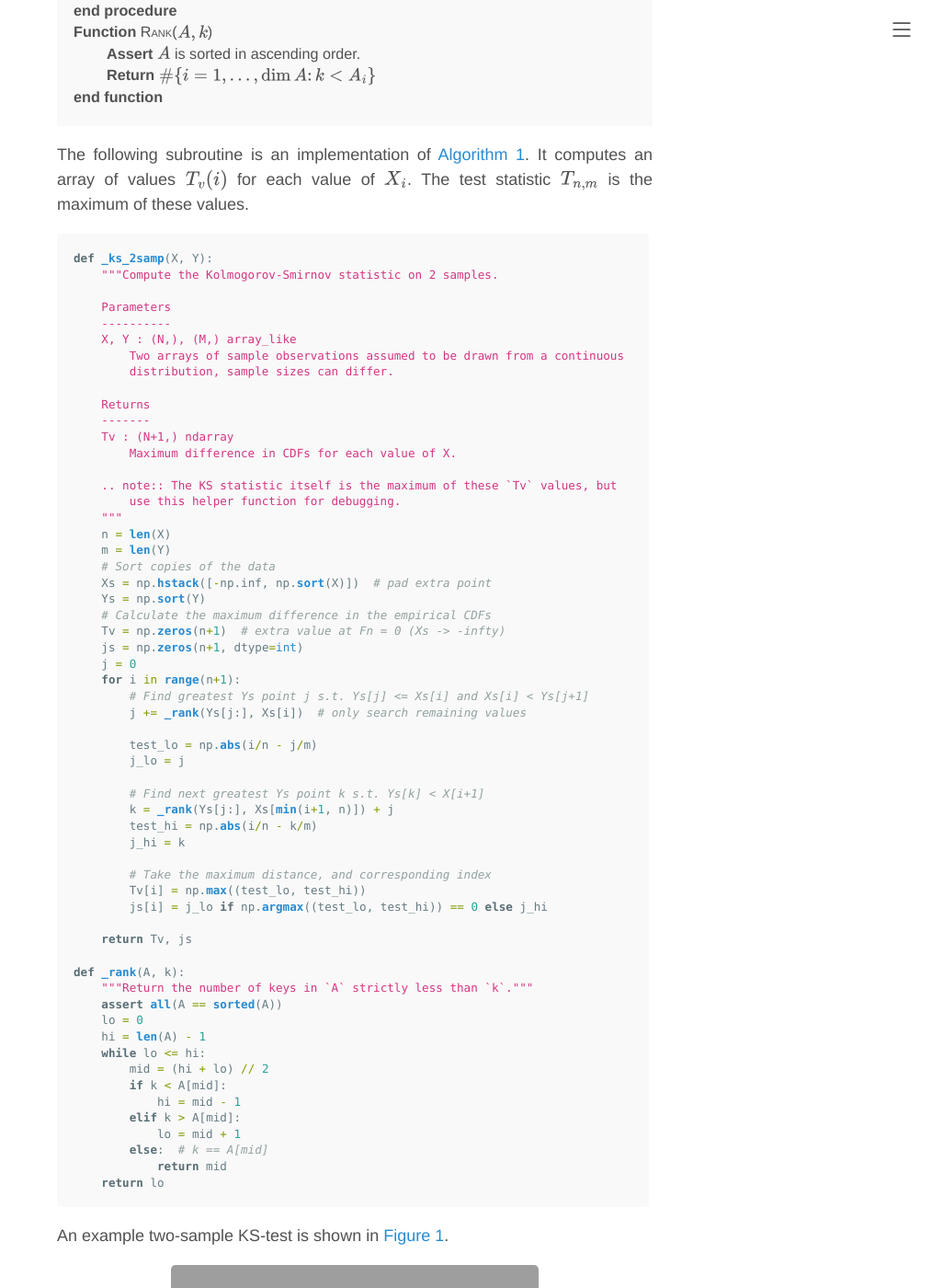
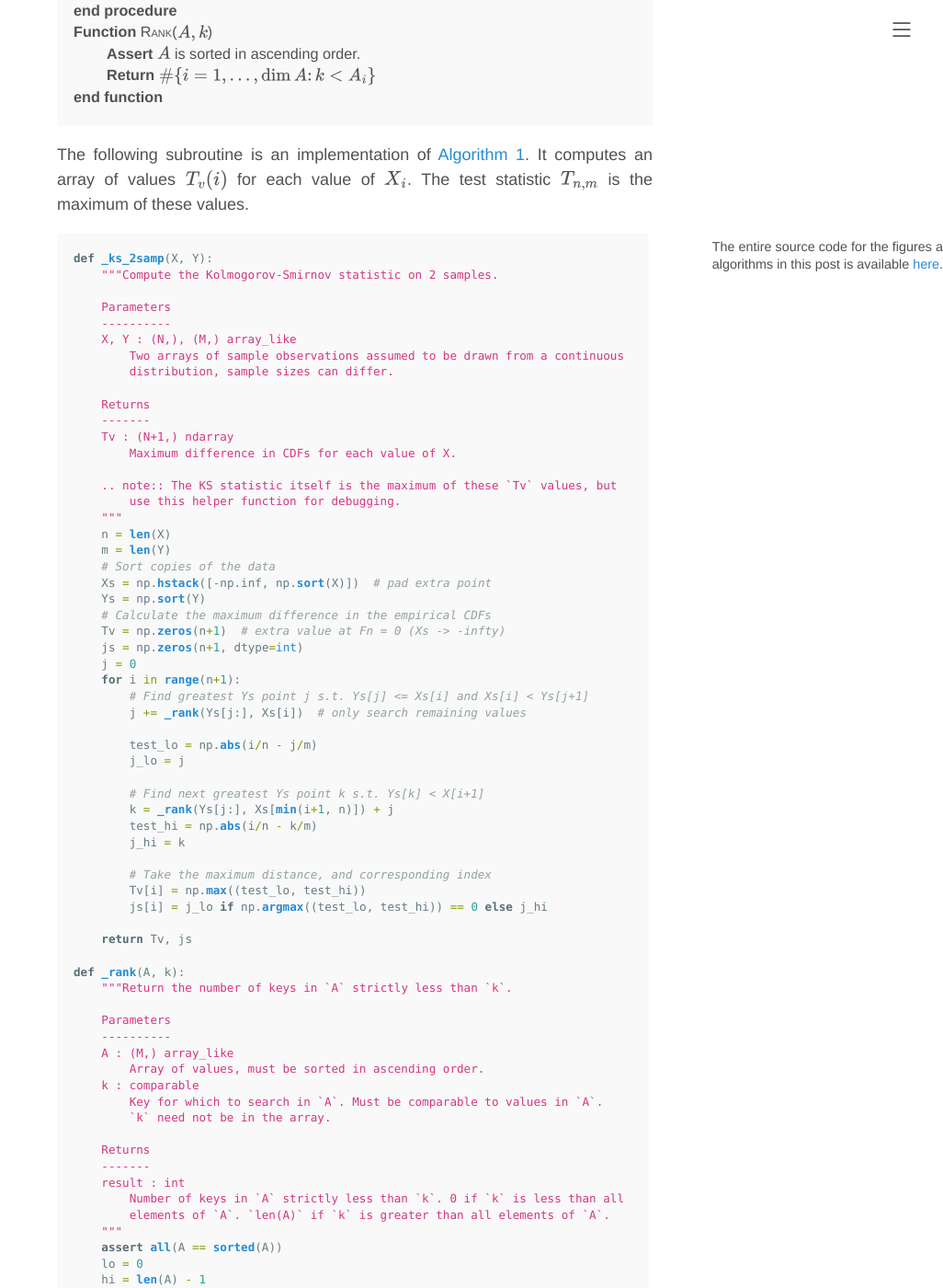
Before and after one commit to broesler/broesler.github.io, a Jekyll site: the page built from _posts/2021-02-03-ks2samp.md, in a window 1280 px wide and 1400 px high, scrolled down 3317 px. Shown: the whole window at 92% size, without its empty margins (254-1280 px from the left). Built offline with Jekyll 4.4.1, drawn with Linux system fonts in a browser that asks for light colours; nearby versions of some CDN libraries; some of the changed text lies outside the part shown.

Commit message:
Update source code link to marginnote. Add some `\equiv`s.

````diff
--- a/_posts/2021-02-03-ks2samp.md
+++ b/_posts/2021-02-03-ks2samp.md
@@ -247,6 +247,14 @@ The following subroutine is an implementation of
 It computes an array of values $T_v(i)$ for each value of $X_i$. The test statistic
 $T_{n,m}$ is the maximum of these values.
 
+<span class="marginnote-wrapper"><label for="sn-0" class="margin-toggle">&#8862;</label>
+<input type="checkbox" id="sn-0" class="margin-toggle"/>
+<span class="marginnote">
+  The entire source code for the figures and algorithms in this post is available
+  [here][hw7_kstest.py].
+</span></span>
+
+
 ``` python
 def _ks_2samp(X, Y):
     """Compute the Kolmogorov-Smirnov statistic on 2 samples.
@@ -293,7 +301,22 @@ def _ks_2samp(X, Y):
     return Tv, js
 
 def _rank(A, k):
-    """Return the number of keys in `A` strictly less than `k`."""
+    """Return the number of keys in `A` strictly less than `k`.
+
+    Parameters
+    ----------
+    A : (M,) array_like
+        Array of values, must be sorted in ascending order.
+    k : comparable
+        Key for which to search in `A`. Must be comparable to values in `A`.
+        `k` need not be in the array.
+
+    Returns
+    -------
+    result : int
+        Number of keys in `A` strictly less than `k`. 0 if `k` is less than all
+        elements of `A`. `len(A)` if `k` is greater than all elements of `A`.
+    """
     assert all(A == sorted(A))
     lo = 0
     hi = len(A) - 1
@@ -554,7 +577,8 @@ compute the test statistic and to estimate its quantiles. There are some
 [practical limitations][gordon2010] to using K-S tests, but overall it has
 become a [practical][wilcox1997] tool to [hang][medium] on your belt.
 
-<p class="message" markdown=1>The entire source code for this post is available
+<p class="message" markdown=1>
+The entire source code for the figures and algorithms in this post is available
 [here][hw7_kstest.py].
 </p>
 
````
Also changed, not shown: _posts/2021-02-15-indep_bern.md (+3 -3 lines).
